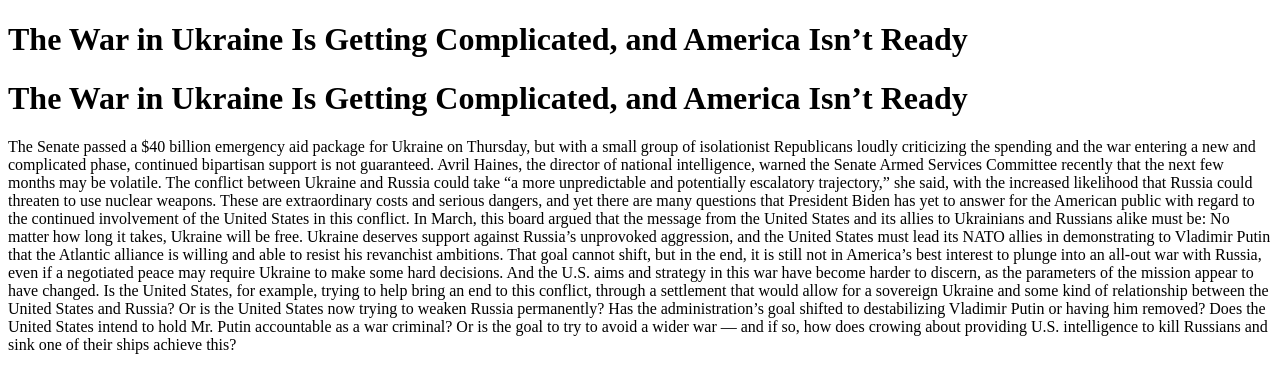
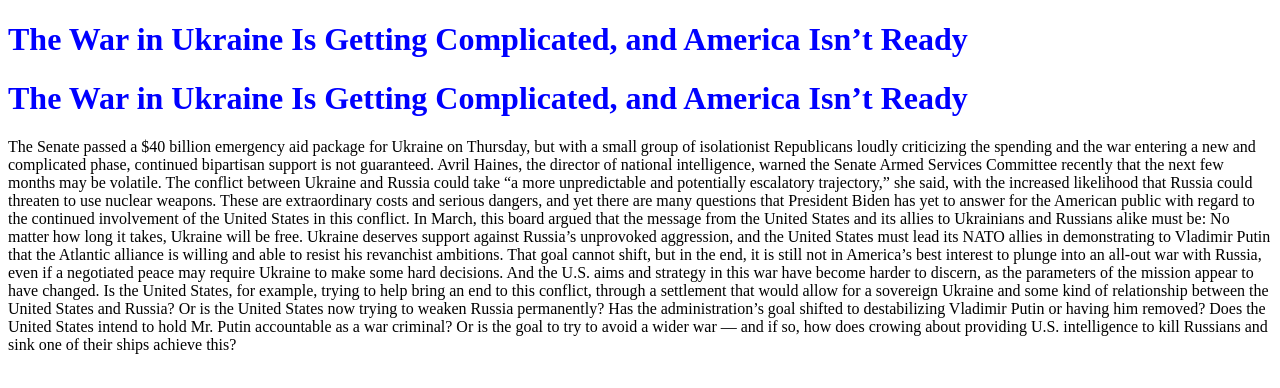
Before and after one commit to Devix11/progetto-PCTO, a plain HTML site: page history.html in a window 1280 px wide. Drawn offline with Linux system fonts and the light colour scheme.

Commit message:
Update history.html

```diff
--- a/history.html
+++ b/history.html
@@ -1,6 +1,6 @@
 <!DOCTYPE html>
 <html lang="en">
-    <link rel="stylesheet" type="css" href="style.css">
+    <link rel="stylesheet" href="style.css">
 <head>
     <h1>The War in Ukraine Is Getting Complicated, and America Isn’t Ready</h1>
 </head>
```
